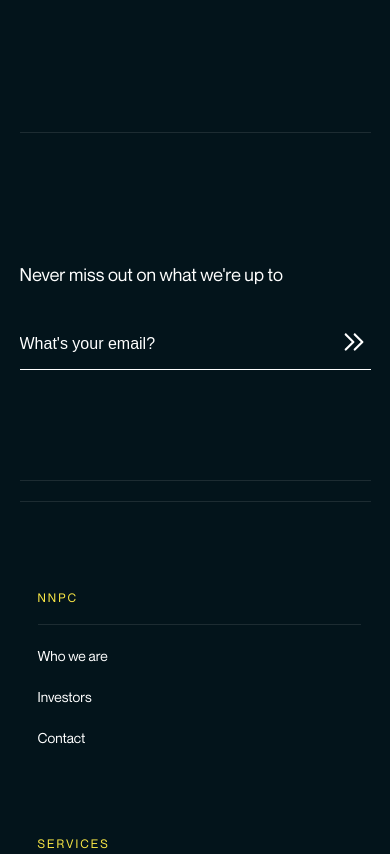
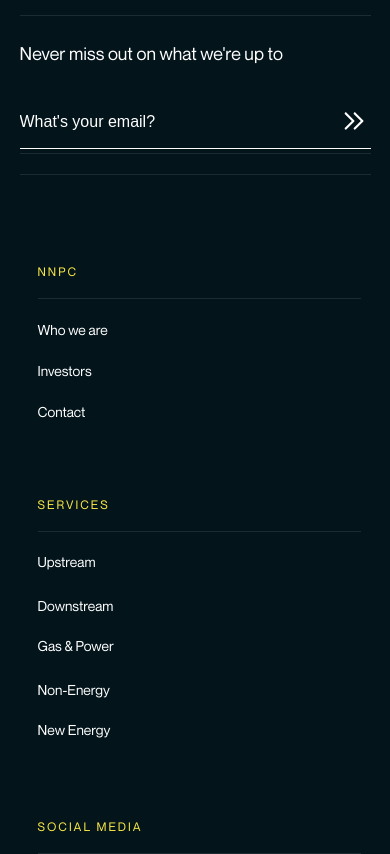
Before and after one commit to godriceeichie/NNPC-Website-Clone, a plain HTML site: page index.html in a window 390 px wide. Shown: the part 4620-5474 px from the top of the page. Drawn offline with nearby package versions, Linux system fonts and the light colour scheme.

Commit message:
adjusted the footer section in the tablet view

```diff
--- a/stylesheet/style.css
+++ b/stylesheet/style.css
@@ -794,6 +794,10 @@ footer{
     line-height: 20px;
 }
 
+.third-footer-links ul li a{
+
+}
+
 @media screen and (min-width: 1440px){
     .purpose{
         /* height: 90vh;  */
@@ -986,17 +990,18 @@ footer{
     }
 
     footer{
-        height: 100vh;
+        height: 90vh;
     }
 
     .footer-holder{
+        height: 100%;
         display: flex;
         flex-direction: column;
     }
 
     .footer-first-section{
         width: 100%;
-        height: 25%;
+        /* height: 25%; */
         border-right: none;
         border-bottom: 1px solid hsla(0, 0%, 100%, 0.1);
         padding-inline: 20px;
@@ -1014,12 +1019,17 @@ footer{
 
     .footer-second-section{
         width: 100%;
-        padding-block: 20px;
+        /* height: 75%; */
+        padding-top: 20px;
     }
 
     .email-sub{
-        height: 10%;
+        height: 20%;
         border-bottom: 1px solid hsla(0, 0%, 100%, 0.1);
+    }
+
+    .second-footer-links{
+        height: 100%;
     }
 }
 
@@ -1247,7 +1257,7 @@ footer{
     }
 
     footer{
-        height: 250vh;
+        height: 180vh;
     }
 
     .footer-holder{
@@ -1255,12 +1265,20 @@ footer{
         margin-inline: auto;
     }
 
+    .footer-first-section{
+        height: 25%;
+    }
+
+    .footer-second-section{
+        width: 100%;
+    }
+
     .email-sub{
         display: flex;
         flex-direction: column;
         justify-content: center;
         align-items: flex-start;
-        height: 20%;
+        height: 10%;
     }
 
     .email-sub div{
@@ -1299,10 +1317,6 @@ footer{
         padding-inline: 10px;
         border-top: 1px solid hsla(0, 0%, 100%, 0.1);
         border-right: none;
-    }
-
-    .footer-second-section{
-        width: 100%;
     }
 
     .second-footer-links, .third-footer-links{
```
